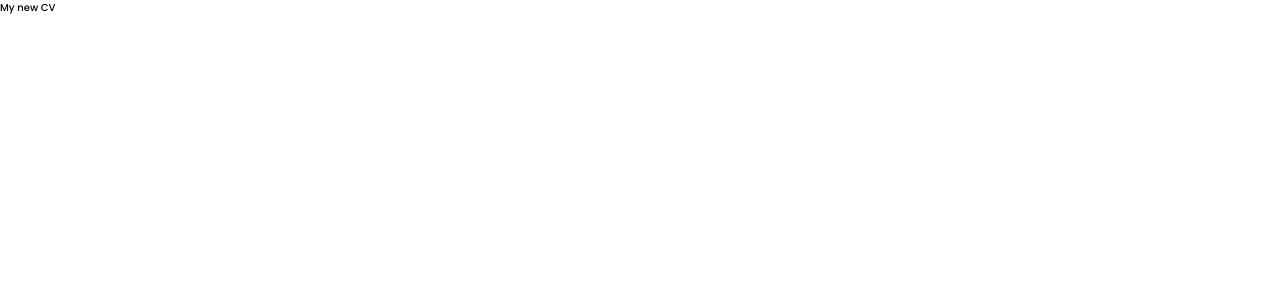
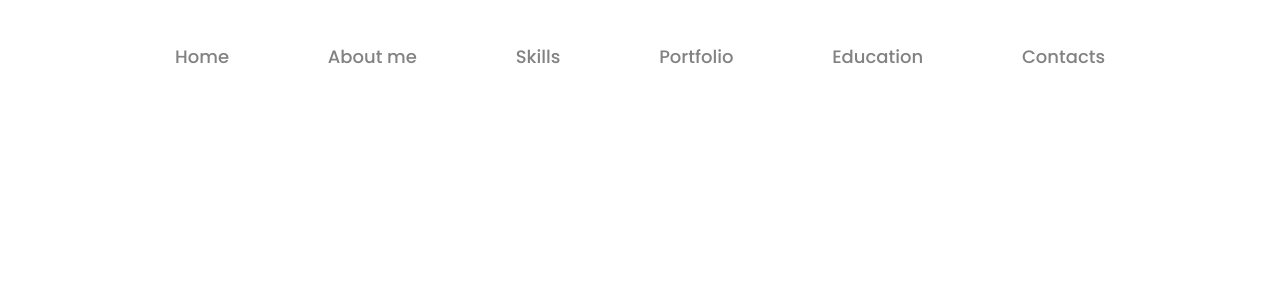
Before and after one commit to kalachyonok/upgreaded-cv, a JavaScript app: page / in a window 1280 px wide. Shown: the top 300 px of the page. Built offline with nearby package versions, Linux system fonts and the light colour scheme.

Commit message:
create header

```diff
--- a/src/App.js
+++ b/src/App.js
@@ -1,7 +1,12 @@
 import style from "./App.module.css";
+import { Header } from "./Components/Header";
 
 function App() {
-  return <div className={style.page}>My new CV</div>;
+  return (
+    <div className={style.page}>
+      <Header />
+    </div>
+  );
 }
 
 export default App;
--- a/src/Components/Header.js
+++ b/src/Components/Header.js
@@ -1,5 +1,12 @@
 import style from "./Header.module.css";
+import { Nav } from "./Nav";
 
 export const Header = () => {
-  return <div className={style.header}></div>;
+  return (
+    <div className={style.container}>
+      <header className={style.header}>
+        <Nav />
+      </header>
+    </div>
+  );
 };
--- a/src/Components/Header.module.css
+++ b/src/Components/Header.module.css
@@ -1,3 +1,10 @@
 .header {
   padding: 33px 0;
 }
+
+.container {
+  width: 100%;
+  max-width: 950px;
+  margin: 0 auto;
+  padding: 0 1rem;
+}
--- /dev/null
+++ b/src/Components/Nav.js
@@ -0,0 +1,40 @@
+import style from "./Nav.module.css";
+
+export const Nav = () => {
+  return (
+    <nav>
+      <ul className={style.nav}>
+        <li>
+          <a className={style.link} href="#nav">
+            Home
+          </a>
+        </li>
+        <li>
+          <a className={style.link} href="#about-me">
+            About me
+          </a>
+        </li>
+        <li>
+          <a className={style.link} href="#skills">
+            Skills
+          </a>
+        </li>
+        <li>
+          <a className={style.link} href="#portfolio">
+            Portfolio
+          </a>
+        </li>
+        <li>
+          <a className={style.link} href="#education">
+            Education
+          </a>
+        </li>
+        <li>
+          <a className={style.link} href="#contacts">
+            Contacts
+          </a>
+        </li>
+      </ul>
+    </nav>
+  );
+};
--- /dev/null
+++ b/src/Components/Nav.module.css
@@ -0,0 +1,32 @@
+.nav {
+  display: flex;
+  justify-content: space-between;
+  align-items: center;
+  list-style-type: none;
+  padding: 0px;
+}
+
+.link {
+  font-size: 1.8rem;
+  color: #828282;
+  text-decoration: none;
+  scroll-behavior: smooth;
+  transition: 0.5s;
+}
+
+.link:hover {
+  text-decoration: underline;
+  color: #000000;
+}
+
+@media (max-width: 500px) {
+  .nav {
+    height: calc(100vh - 66px);
+    flex-direction: column;
+    justify-content: space-around;
+  }
+
+  .link {
+    font-size: 3.4rem;
+  }
+}
--- a/src/Wrappers/Container.js
+++ /dev/null
@@ -1,5 +0,0 @@
-import style from "./Container.module.css";
-
-export const Container = () => {
-  return <div className={style.container}></div>;
-};
--- a/src/Wrappers/Container.module.css
+++ /dev/null
@@ -1,6 +0,0 @@
-.container {
-  width: 100%;
-  max-width: 950px;
-  margin: 0 auto;
-  padding: 0 1rem;
-}
```
